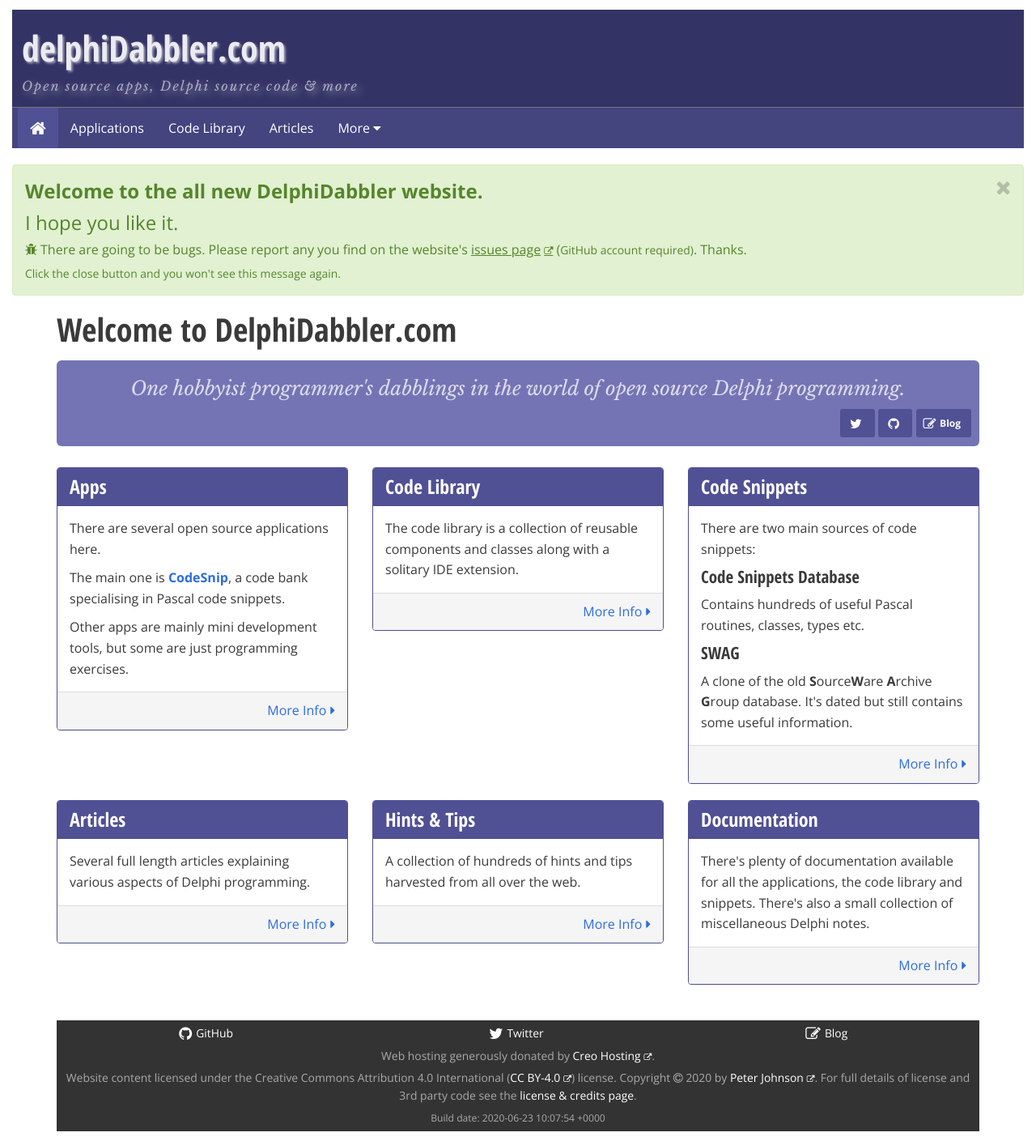
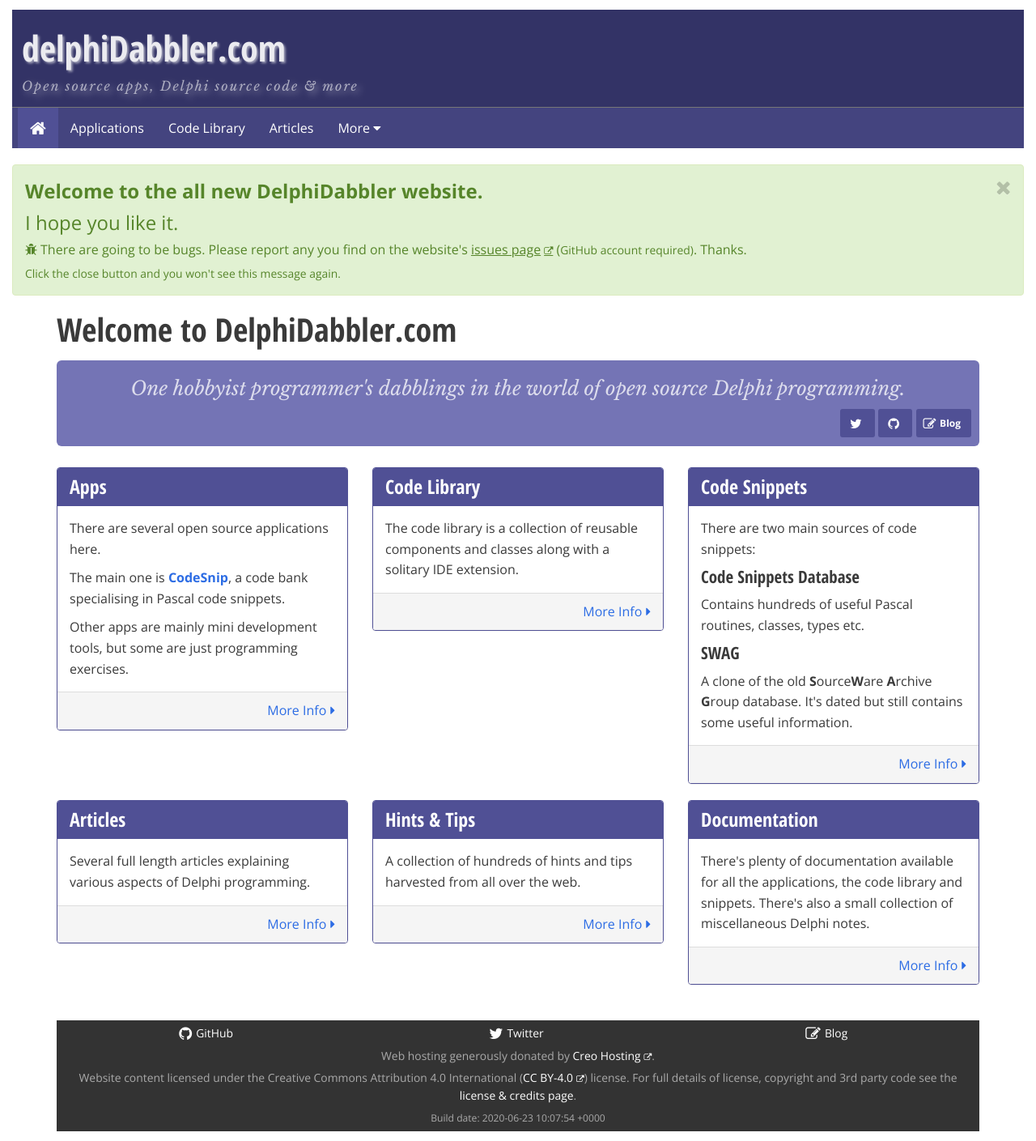
Before and after one commit to delphidabbler/delphidabbler.github.io, a Jekyll site: the page built from index.html, in a window 1280 px wide. Shown: the whole page at 81% size. Built offline with Jekyll 4.4.1, drawn with Linux system fonts in a browser that asks for light colours; nearby versions of some CDN libraries; comment, search, counter and statistics services are not loaded.

Commit message:
Shorted footer.
Removed copyright info: it's all in credits.html.

```diff
--- a/_includes/footer.html
+++ b/_includes/footer.html
@@ -20,8 +20,7 @@
       Web hosting generously donated by <a href="https://www.creohosting.com/">Creo Hosting</a>.
     </p>
     <p>
-      <span role="license" class="hidden-xs">Website content licensed under the Creative Commons Attribution 4.0 International (<a href="{{ site.data.core.cc-40-url }}" aria-label="{{ site.data.core.cc-40-link-title }}">CC BY-4.0</a>) license.</span>
-      Copyright <span class="fa fa-github fa-copyright" aria-hidden="true"></span> {{ 'now' | date: "%Y" }} by <a href="{{ site.data.core.gravatar-url }}" aria-label="{{ site.data.core.gravatar-link-title }}">Peter Johnson</a>. For full details of license and 3rd party code see the <a href="{{ site.data.core.credits-link }}" aria-label="{{ site.data.core.credits-link-title }}">license &amp; credits page</a>.
+      <span role="license" class="hidden-xs">Website content licensed under the Creative Commons Attribution 4.0 International (<a href="{{ site.data.core.cc-40-url }}" aria-label="{{ site.data.core.cc-40-link-title }}">CC BY-4.0</a>) license.</span> For full details of license, copyright and 3rd party code see the <a href="{{ site.data.core.credits-link }}" aria-label="{{ site.data.core.credits-link-title }}">license &amp; credits page</a>.
     </p>
     <p>
       <small>Build date: {{ site.time }}</small>
```
